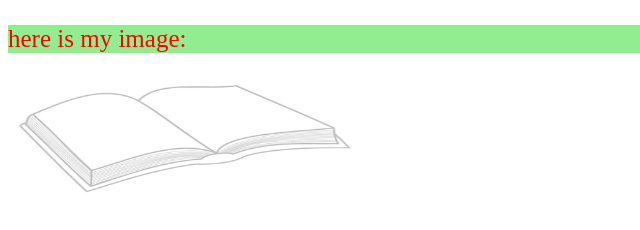
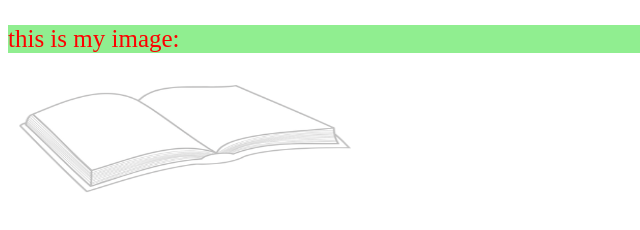
Before and after one commit to EsmeMan/esmeman.github.io, a plain HTML site: page index.html in a window 1280 px wide. Shown: the full height of the page, 0-640 px from the left. Drawn offline with Linux system fonts and the light colour scheme.

Commit message:
Update index.html

```diff
--- a/index.html
+++ b/index.html
@@ -2,6 +2,6 @@
 
 <link rel="stylesheet" href="style.css">
 
-<p>here is my image:</p>
+<p>this is my image:</p>
 
 <img src="notebook.png">
```
